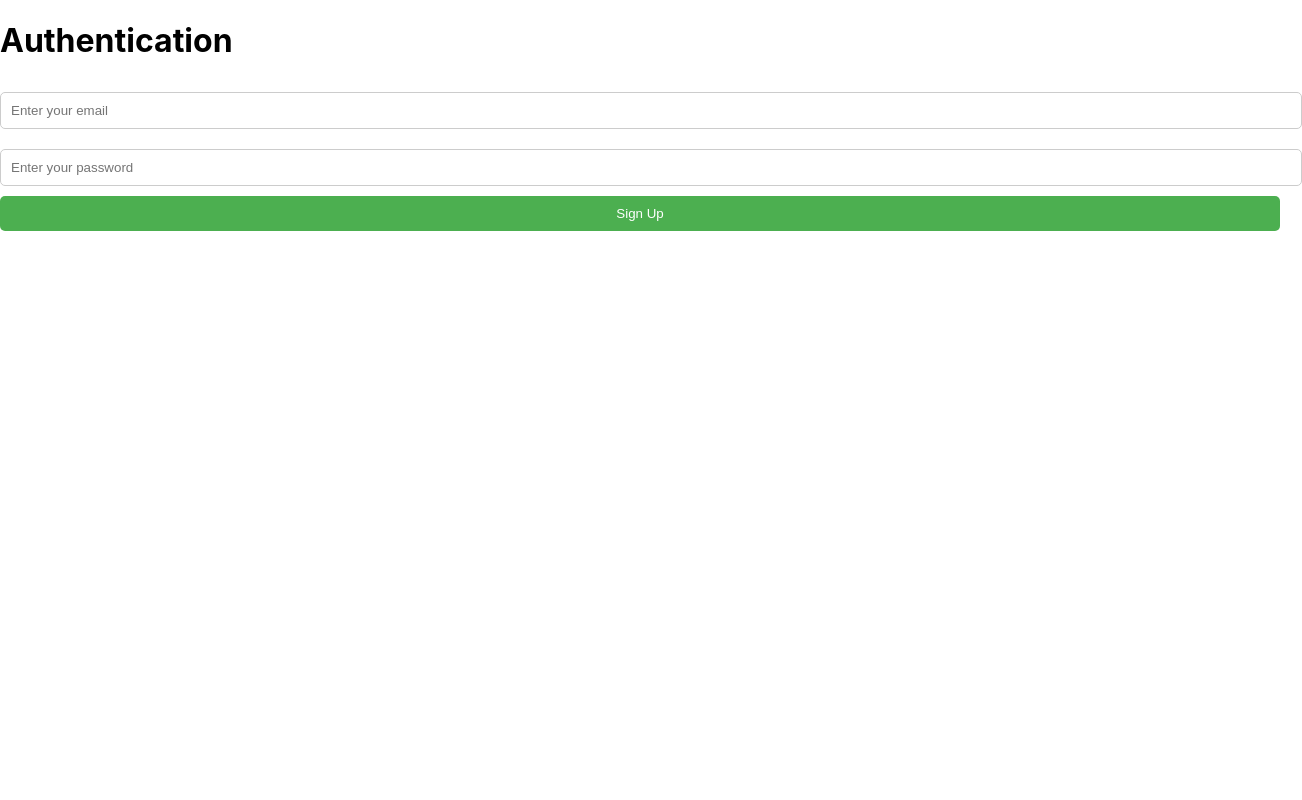
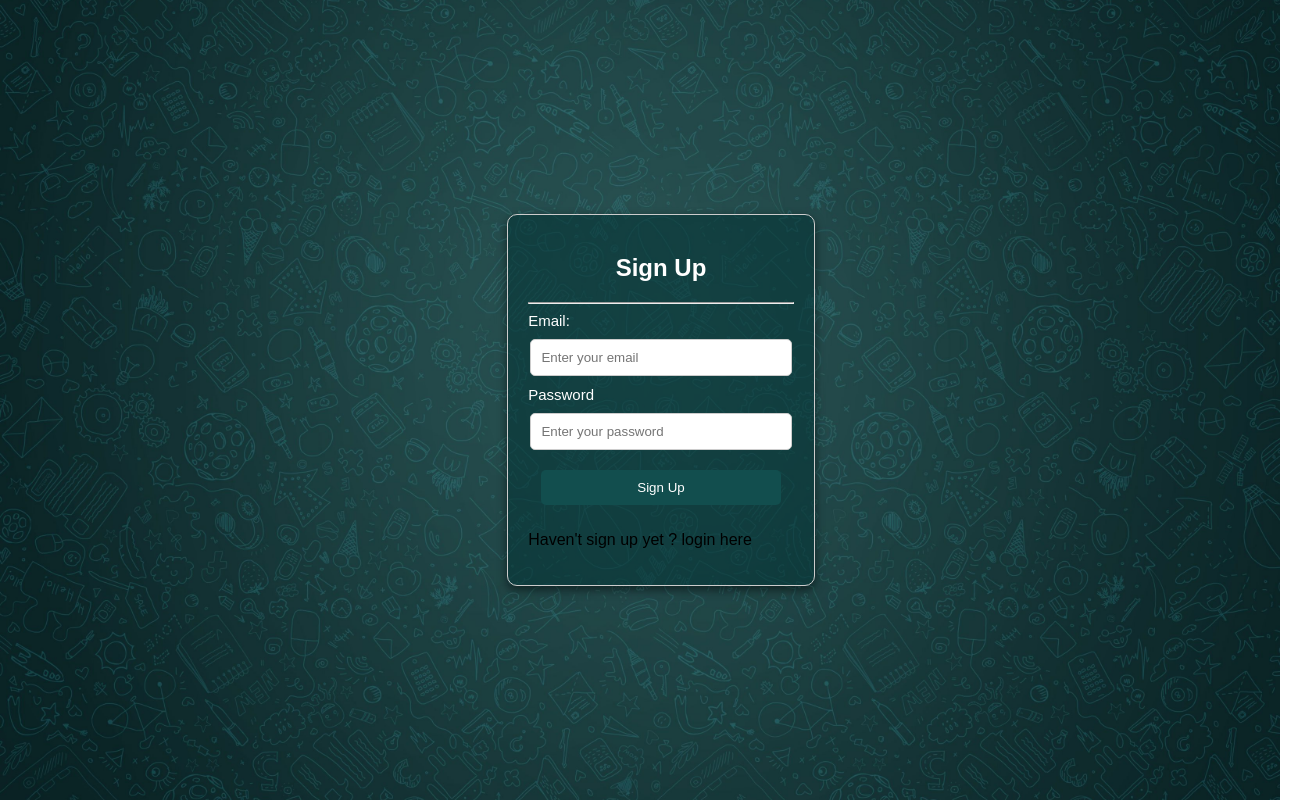
Before and after one commit to Hasindu071/ChatApp-using-React-Firebase-cloud, a React (Create React App) app: page / in a window 1280 px wide. Shown: the whole page, 1302 px wide, since content can reach past the window. Built offline with nearby package versions, Linux system fonts and the light colour scheme; no server answers.

Commit message:
signUp form created

```diff
--- a/src/App.js
+++ b/src/App.js
@@ -28,7 +28,6 @@ const App = () => {
       ) : (
         <div>
         {/* if the user is not authenticated */}
-          <h1>Authentication</h1>
           <SignUpForm />
         </div>
       )}
--- a/src/components/Auth/signUpForm.js
+++ b/src/components/Auth/signUpForm.js
@@ -13,21 +13,32 @@ const SignUpForm = () => {
   };
 
   return (
+    <div className="form-container">
+      <h2>Sign Up</h2>
+      <hr></hr>
       <form onSubmit={handleSubmit}>
+        <label htmlFor="email" className="lab">Email:</label>
         <input
+          id = "email"
           type="email"
           value={email}
           onChange={(e) => setEmail(e.target.value)}
           placeholder="Enter your email"
         />
+        <label htmlFor="password" className="lab">Password</label>
         <input
+          id = "password"
           type="password"
           value={password}
           onChange={(e) => setPassword(e.target.value)}
           placeholder="Enter your password"
         />
         <button type="submit">Sign Up</button>
+
+        <p > Haven't sign up yet ? login here</p>
+
       </form>
+    </div>
   );
 };
 
--- a/src/styles/signUpForm.css
+++ b/src/styles/signUpForm.css
@@ -1,16 +1,40 @@
-/* /components/Auth/SignUpForm.css */
+body {
+    margin: 0;
+    font-family: Arial, sans-serif;
+    background: url('../chat app back.jpg') no-repeat center center fixed;
+    background-size: cover;
+    height: 100vh;
+    display: flex;
+    justify-content: center;
+    align-items: center;
+}
 
 .form-container {
-    max-width: 400px;
-    margin: 50px auto;
+    flex-grow: 1; /* Allow the container to expand */
+    width: 100%; /* Ensure it takes the desired width */
     padding: 20px;
     border: 1px solid #ccc;
     border-radius: 10px;
-    background-color: #f9f9f9;
+    background-color: rgba(6, 54, 56, 0.6); /* Add transparency for a modern effect */
+    box-shadow: 0px 4px 10px rgba(0, 0, 0, 0.5);
+    text-align: left; /* Align the container's text to the left */
 }
 
-  form input {
-    width: 100%;
+.lab {
+    color: #ffffff;
+    font-size: 15px;
+    text-align: left; /* Align labels to the left */
+}
+
+form {
+    display: flex;
+    flex-direction: column; /* Stack the elements vertically */
+}
+
+form input,
+form button {
+    align-self: center; /* Center the text boxes and button horizontally */
+    width: 90%; /* Maintain consistent width */
     padding: 10px;
     margin: 10px 0;
     border: 1px solid #ccc;
@@ -18,12 +42,9 @@
 }
 
 form button {
-    width: 100%;
-    padding: 10px;
-    background-color: #4CAF50;
+    background-color: #124e4e;
     color: white;
     border: none;
-    border-radius: 5px;
     cursor: pointer;
 }
 
@@ -32,6 +53,9 @@
 }
 
 h2 {
-    text-align: center;
-    color: #333;
+    margin-bottom: 20px;
+    color: #ffffff;
+    font-size: 24px;
+    font-weight: bold;
+    text-align: center; /* Center the heading text */
 }
```
Also changed, not shown: src/chat app back.jpg (added). Lines whose indentation alone changed are shown as unchanged.
